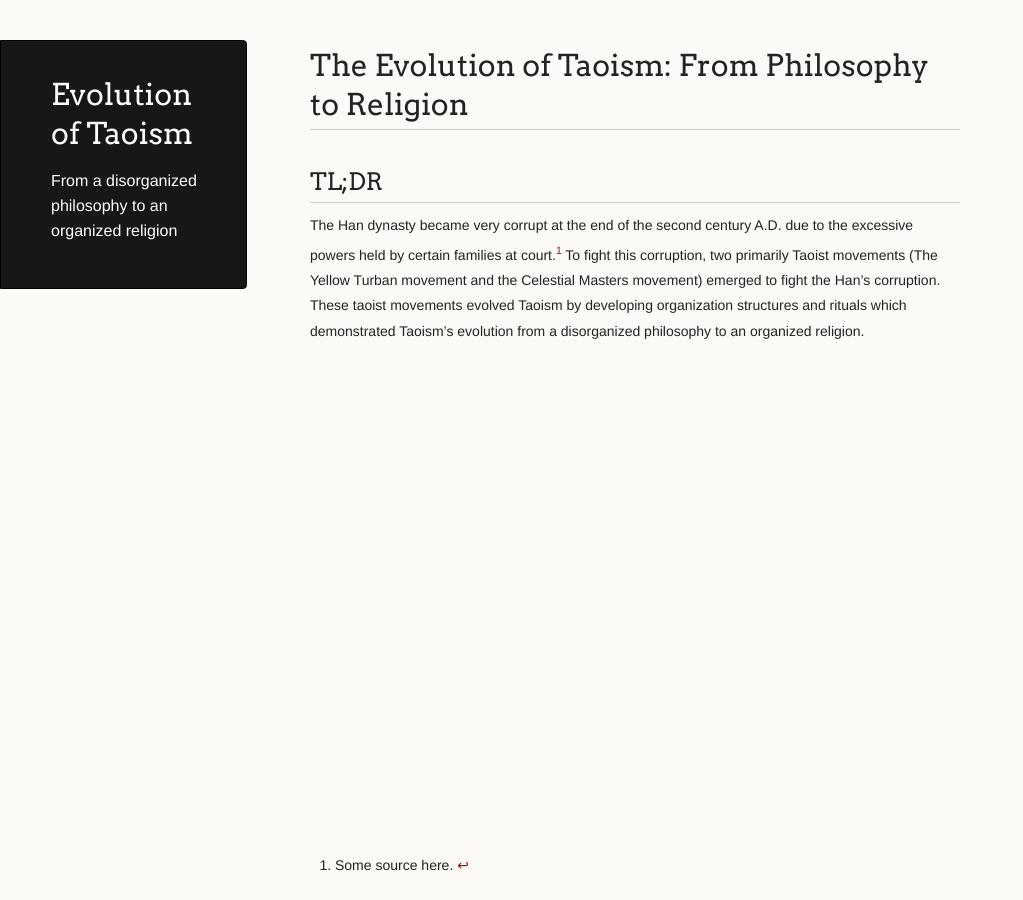
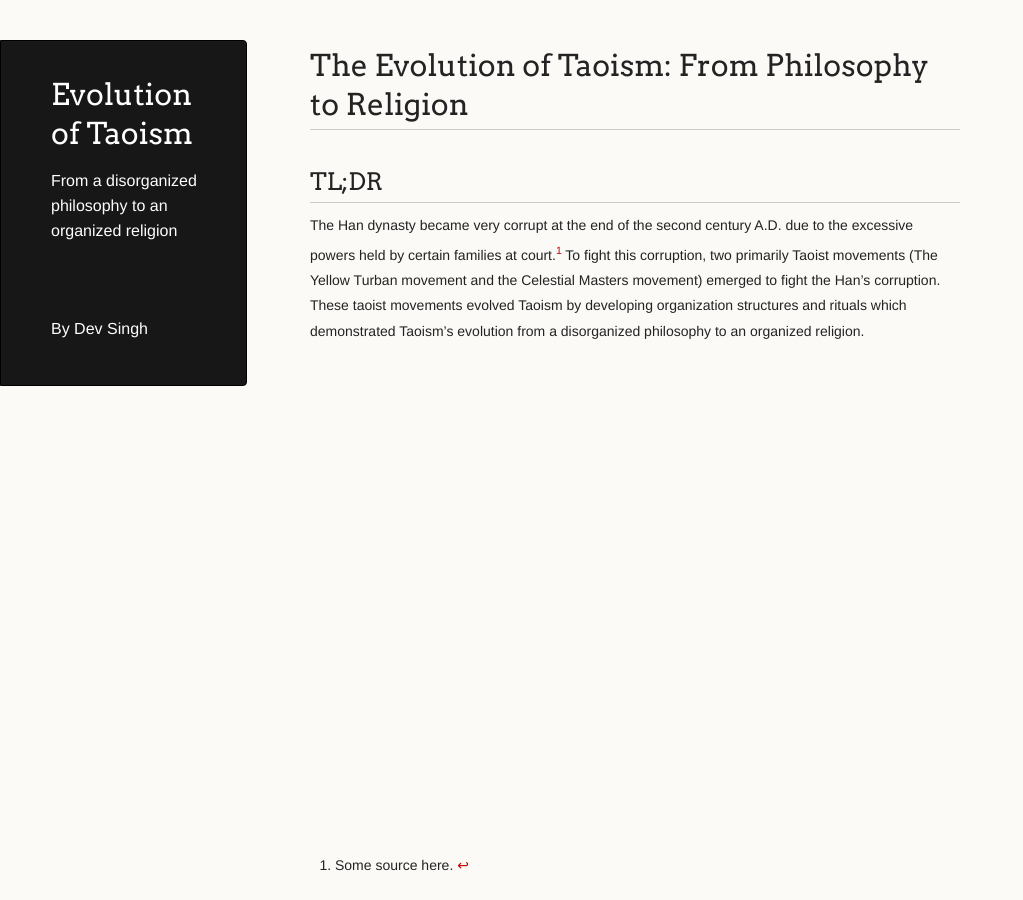
Before and after one commit to devksingh4/taoism, a Jekyll site: the page built from index.md, in a window 1280 px wide. Shown: the whole page, without its empty margins (0-1023 px from the left). Built offline with Jekyll 4.4.1, drawn with Linux system fonts in a browser that asks for light colours; our own code applies the rules of GitHub Pages for plain Markdown files.

Commit message:
add thing

```diff
--- a/_config.yml
+++ b/_config.yml
@@ -2,6 +2,7 @@ title: Evolution of Taoism
 description: From a disorganized philosophy to an organized religion
 show_downloads: false
 google_analytics:
+author_name: Dev Singh
 theme: jekyll-theme-dinky
 markdown: kramdown
 redcarpet:
--- a/_layouts/default.html
+++ b/_layouts/default.html
@@ -21,6 +21,10 @@
       <header>
         <h1 class="header">{{ site.title | default: site.github.repository_name }}</h1>
         <p class="header">{{ site.description | default: site.github.project_tagline }}</p>
+        {% if site.author_name %}
+          <br /> <br />
+          <p class="header">By {{ site.author_name }}</p>
+        {% endif %}
       </header>
 
       <section>
```
